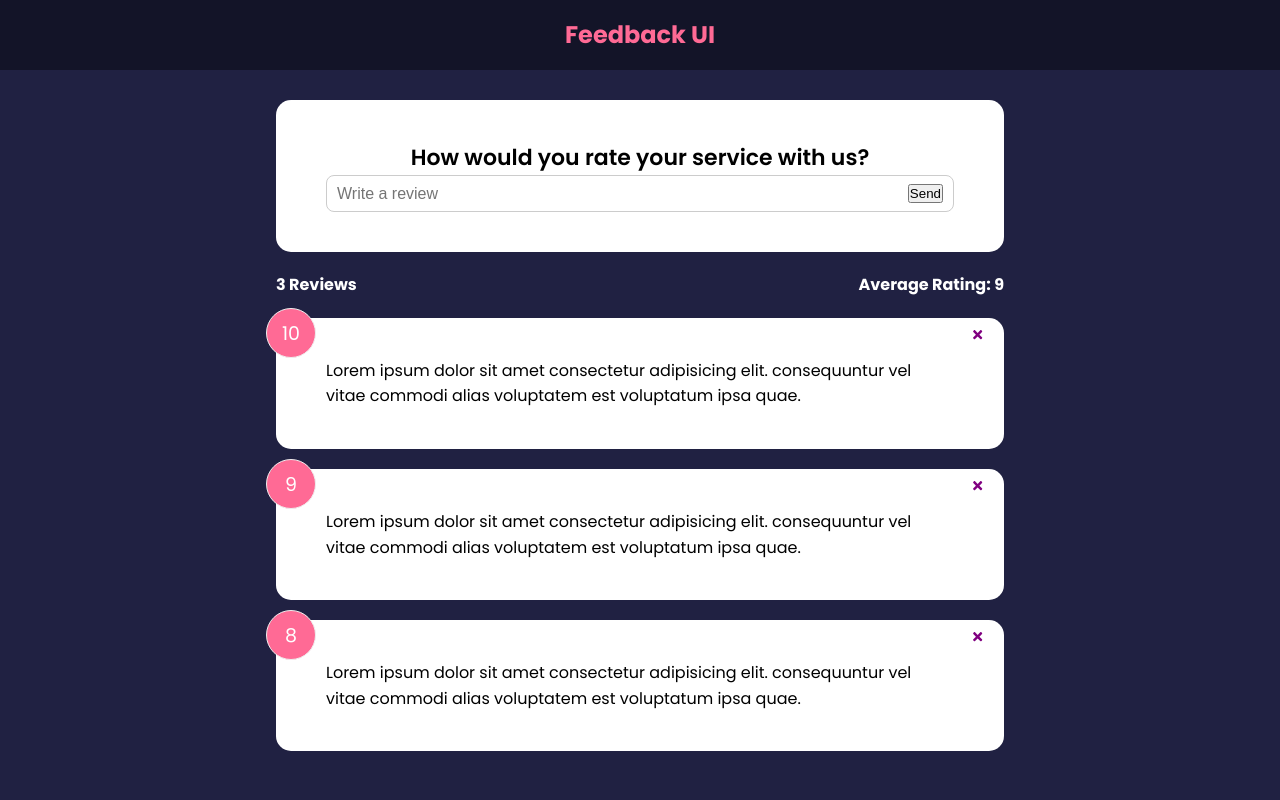
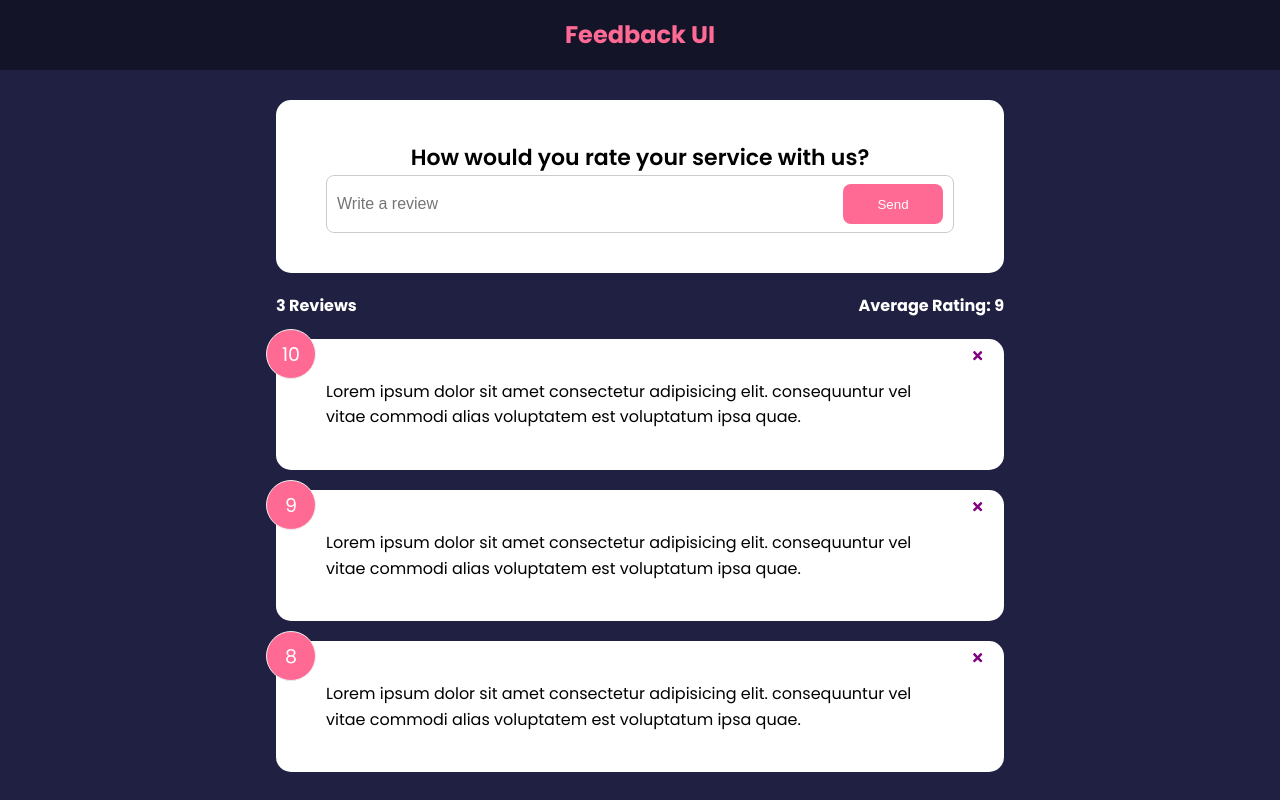
Before and after one commit to Mr-Olivier/feedback-app, a React (Create React App) app: page / in a window 1280 px wide. Built offline with nearby package versions, Linux system fonts and the light colour scheme.

Commit message:
feat: Custom Button Component

```diff
--- a/src/components/FeedbackForm.jsx
+++ b/src/components/FeedbackForm.jsx
@@ -1,5 +1,6 @@
 import { useState } from "react";
 import Card from "./shared/Card";
+import Button from "./shared/Button";
 
 function FeedbackForm() {
   const [text, setText] = useState("");
@@ -20,7 +21,9 @@
             placeholder="Write a review"
             value={text}
           />
-          <button type="submit">Send</button>
+          <Button type="submit" version="secondary">
+            Send
+          </Button>
         </div>
       </form>
     </Card>
--- /dev/null
+++ b/src/components/shared/Button.jsx
@@ -0,0 +1,25 @@
+import PropTypes from "prop-types";
+
+function Button({ children, version, type, isDisabled }) {
+  return (
+    <button type={type} disabled={isDisabled} className={`btn btn-${version}`}>
+      {" "}
+      {children}
+    </button>
+  );
+}
+
+Button.defaultProps = {
+  version: "primary",
+  type: "button",
+  isDisabled: false,
+};
+
+Button.propTypes = {
+  children: PropTypes.node.isRequired,
+  version: PropTypes.string,
+  type: PropTypes.string,
+  isDisabled: PropTypes.bool,
+};
+
+export default Button;
```
